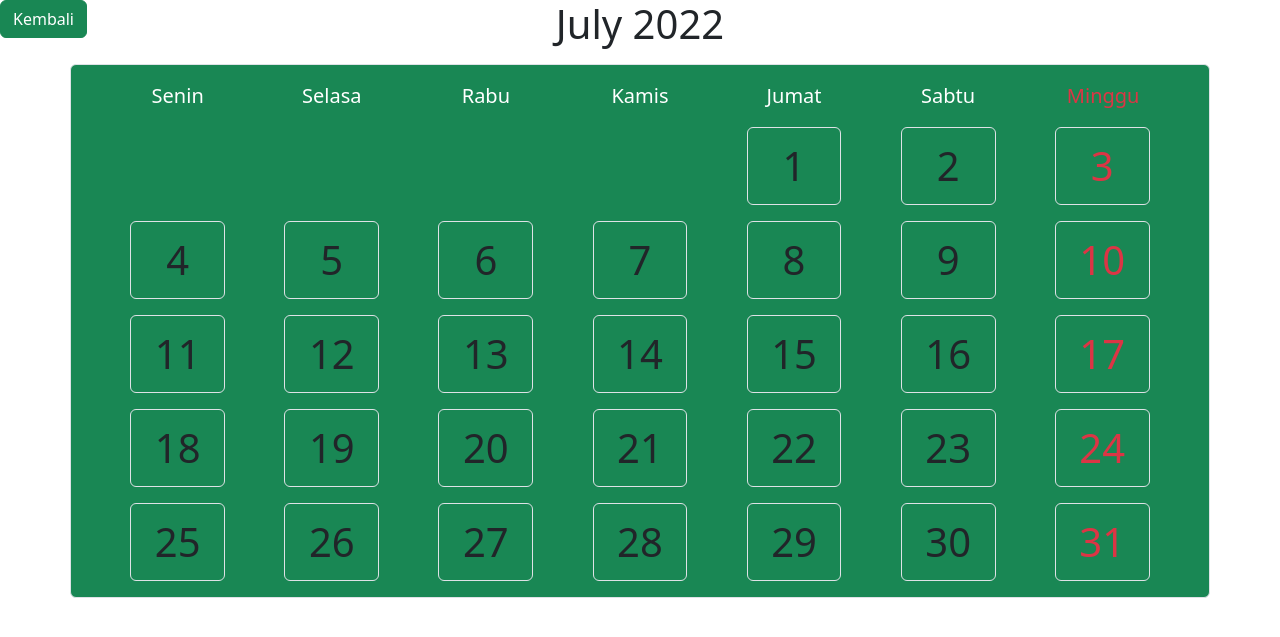
After one commit to FajarRAP/Portolio-Bootstrap5, a PHP site: page /Project/Kalender/index.php in a window 1280 px wide. The commit adds this page. Shown: the top 637 px of the page. Run offline with PHP 8.4, Linux system fonts and the light colour scheme.

Commit message:
tambah kalender + fixkan

```diff
--- a/Form/index.php
+++ b/Project/Form/index.php
@@ -34,7 +34,7 @@
             </div>
         </div>
     </div>
-    <a class="btn btn-success" href="../index.html" role="button">Kembali</a>
+    <a class="btn btn-success position-absolute top-0" href="../../index.html" role="button">Kembali</a>
     <script src="https://cdn.jsdelivr.net/npm/bootstrap@5.2.0-beta1/dist/js/bootstrap.bundle.min.js"
         integrity="sha384-pprn3073KE6tl6bjs2QrFaJGz5/SUsLqktiwsUTF55Jfv3qYSDhgCecCxMW52nD2" crossorigin="anonymous">
     </script>
--- /dev/null
+++ b/Project/Form/text.txt
@@ -0,0 +1 @@
+,,
--- /dev/null
+++ b/Project/Kalender/index.php
@@ -0,0 +1,102 @@
+<!doctype html>
+<html lang="en">
+    <head>
+        <meta charset="utf-8">
+        <meta name="viewport" content="width=device-width, initial-scale=1">
+        <title>Kalender</title>
+        <link href="https://cdn.jsdelivr.net/npm/bootstrap@5.2.0-beta1/dist/css/bootstrap.min.css" rel="stylesheet" integrity="sha384-0evHe/X+R7YkIZDRvuzKMRqM+OrBnVFBL6DOitfPri4tjfHxaWutUpFmBp4vmVor" crossorigin="anonymous">
+    </head>
+    <body>
+        <?php
+            $kalender=array(date('d'), date('m'), date('Y'));
+            $jmlHari=date("t",mktime(0,0,0,$kalender[1],$kalender[0],$kalender[2]));
+            $namaBulan=date("F",mktime(0,0,0,$kalender[1],$kalender[0],$kalender[2]));
+            echo "<h1 class='text-center mb-3'>$namaBulan $kalender[2]</h1>";
+        ?>
+        <!-- Kalender -->
+        <div class="container border bg-success rounded">
+            <div class="row justify-content-evenly text-center fs-5">
+                <div class="col-1 mt-3">
+                    <p class="text-white">Senin</p>
+                </div>
+                <div class="col-1 mt-3">
+                    <p class="text-white">Selasa</p>
+                </div>
+                <div class="col-1 mt-3">
+                    <p class="text-white">Rabu</p>
+                </div>
+                <div class="col-1 mt-3">
+                    <p class="text-white">Kamis</p>
+                </div>
+                <div class="col-1 mt-3">
+                    <p class="text-white">Jumat</p>
+                </div>
+                <div class="col-1 mt-3">
+                    <p class="text-white">Sabtu</p>
+                </div>
+                <div class="col-1 mt-3 text-danger">
+                    <p>Minggu</p>
+                </div>
+            </div>
+            <?php
+                $hariPertama=date('w', mktime(0,0,0,$kalender[1],1,$kalender[2]));
+                switch($hariPertama){
+                    case 0:
+                        $jadikanMinggu=1;
+                        break;
+                    case 1:
+                        $jadikanMinggu=7;
+                        break;
+                    case 2:
+                        $jadikanMinggu=6;
+                        break;
+                    case 3:
+                        $jadikanMinggu=5;
+                        break;
+                    case 4:
+                        $jadikanMinggu=4;
+                        break;
+                    case 5:
+                        $jadikanMinggu=3;
+                        break;
+                    case 6:
+                        $jadikanMinggu=2;
+                        break;
+                }
+                echo "<div class='row justify-content-evenly text-center'>";
+                $ketemu=1;
+                    for($a=1; $a<=7; $a++){
+                        if($a<$hariPertama){
+                            echo "<div class='col-1 mb-3'><p> </p></div>";
+                        }elseif($a>=$hariPertama){
+                            if(date('l', mktime(0,0,0,$kalender[1], $a+$jadikanMinggu, $kalender[2]))=="Sunday"){
+                                echo "<div class='col-1 text-center border mb-3 text-danger rounded'><p class='m-2 fs-1'>$ketemu</p></div>";
+                            }else{
+                                echo "<div class='col-1 text-center border mb-3 rounded'><p class='m-2 fs-1'>$ketemu</p></div>";
+                            }
+                            $ketemu++;
+                        }
+                    }
+
+                echo"</div>";
+                for($a=$ketemu; $a<=$jmlHari; $a++){
+                    if(date('w', mktime(0,0,0,$kalender[1], $a, $kalender[2]))==1){
+                        echo "<div class='row justify-content-evenly text-center'>";
+                    }
+                    $warnaTeks="text-dark";
+                    if(date("l", mktime(0,0,0,$kalender[1],$a,$kalender[2]))=="Sunday"){
+                        $warnaTeks="text-danger";
+
+                    }
+                    echo "<div class='col-1 border mb-3 $warnaTeks rounded'><p class='m-2 fs-1'>$a</p></div>";
+                    if(date('w', mktime(0,0,0,$kalender[1], $a, $kalender[2]))==0){
+                        echo "</div>";
+                    }
+                }
+            ?>
+        </div>
+        <!-- Akhir Kalender -->
+        <a class="btn btn-success position-absolute top-0" href="../../index.html" role="button">Kembali</a>
+        <script src="https://cdn.jsdelivr.net/npm/bootstrap@5.2.0-beta1/dist/js/bootstrap.bundle.min.js" integrity="sha384-pprn3073KE6tl6bjs2QrFaJGz5/SUsLqktiwsUTF55Jfv3qYSDhgCecCxMW52nD2" crossorigin="anonymous"></script>
+    </body>
+</html>
--- a/Kalkulator/index.html
+++ b/Project/Kalkulator/index.html
@@ -32,7 +32,7 @@
         <div class="item samadengan"><input type="button" value="=" onclick="kalkulasi()"></div>
         <div class="item"><input type="button" value="+" onclick="cetakKeLayar('+')"></div>
     </div>
-    <a class="btn btn-success" href="../index.html" role="button">Kembali</a>
+    <a class="btn btn-success position-absolute top-0" href="../../index.html" role="button">Kembali</a>
     <script src="script.js"></script>
 </body>
 
```
Also changed, not shown: index.html (+14 -5 lines), Form/text.txt (deleted), Project/Form/isi.php (renamed from Form/isi.php), Project/Form/setelahIsi.php (renamed from Form/setelahIsi.php), Project/Kalkulator/script.js (renamed from Kalkulator/script.js), Project/Kalkulator/style.css (renamed from Kalkulator/style.css), img/kalender.png (added).
